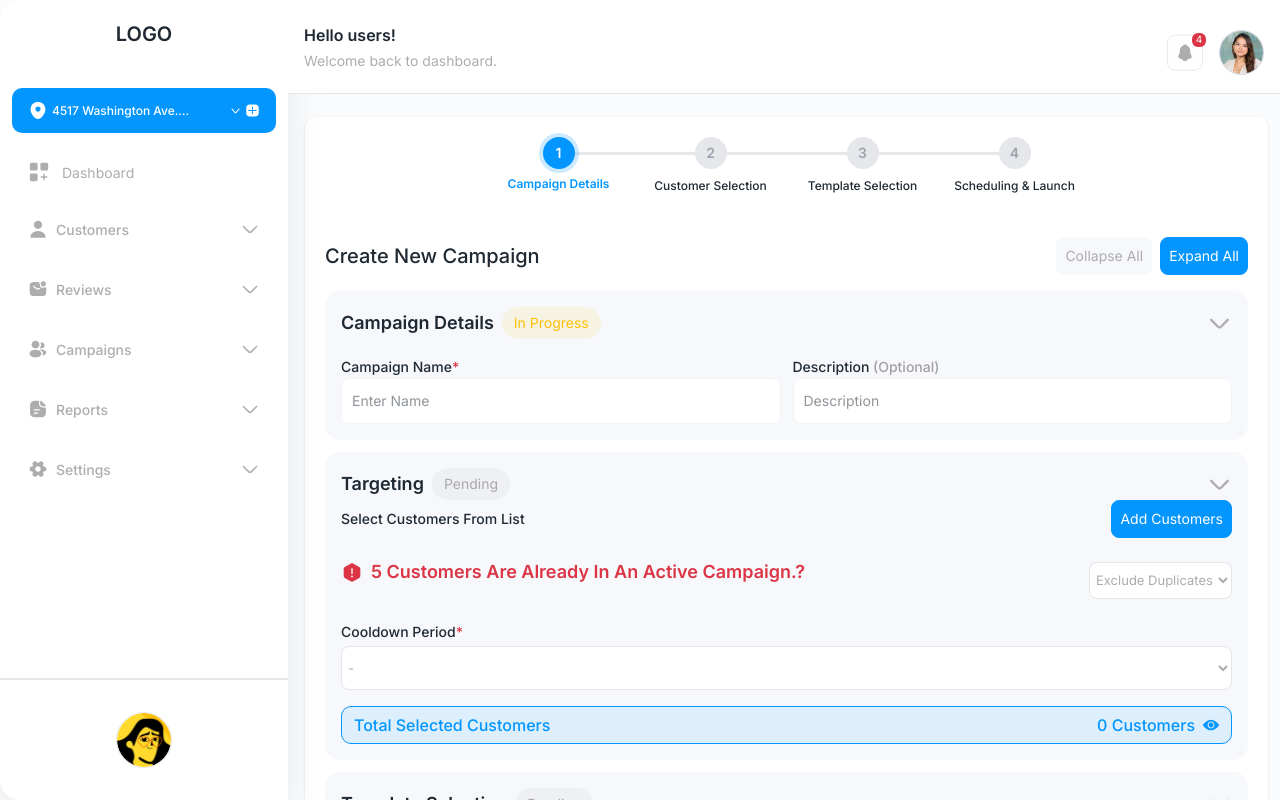
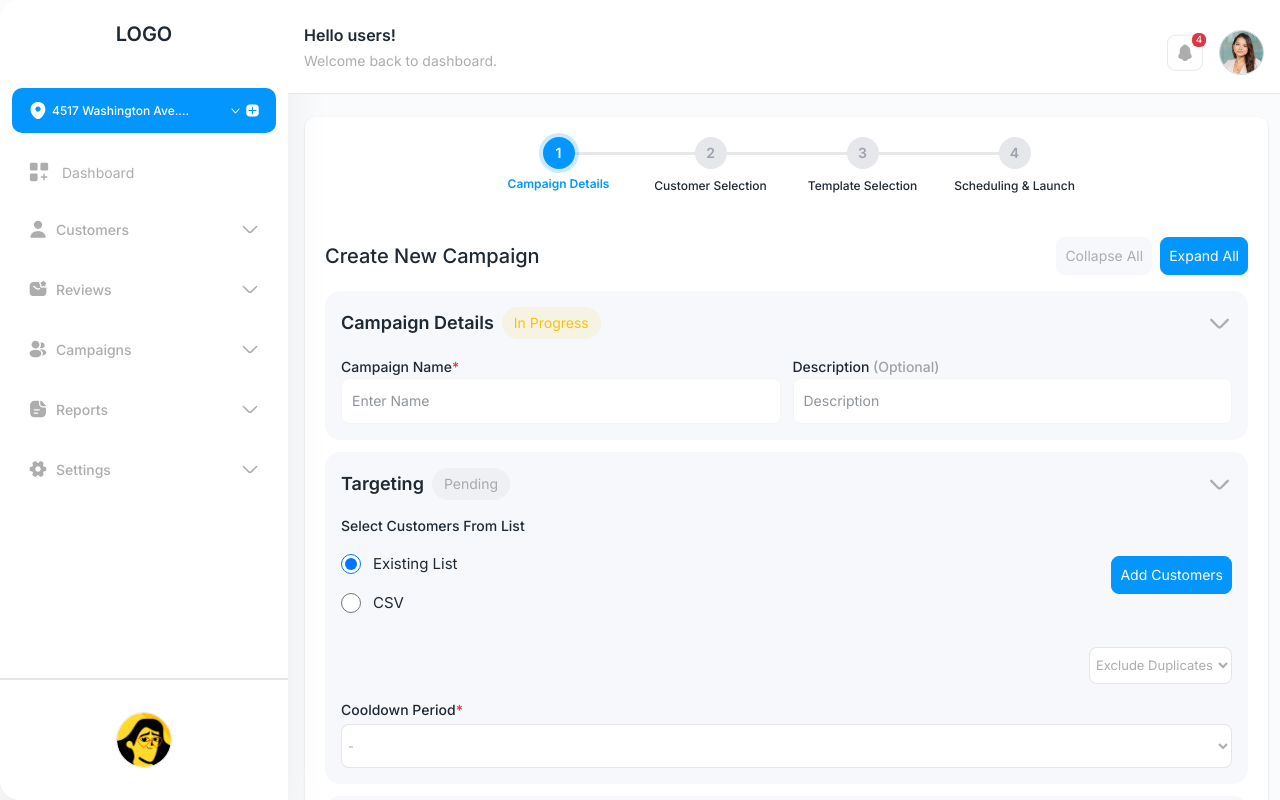
Before and after one commit to sumithub/rs-web-develop, a Next.js app: page /manage-campaigns/detail in a window 1280 px wide. Both pictures are taken after a click on the button "Expand All". Shown: the top 800 px of the page. Built offline with nearby package versions, Linux system fonts and the light colour scheme.

Commit message:
customer selection

```diff
--- a/src/app/manage-campaigns/detail/page.js
+++ b/src/app/manage-campaigns/detail/page.js
@@ -20,10 +20,11 @@ import AddTemplate from "../../../components/Models/templates/AddTemplate"
 import Preview from "../../../components/Models/manage-campaigns/Preview"
 import { useRouter } from "next/navigation"
 import SelectedCustomers from "../../../components/Models/manage-campaigns/SelectedCustomers"
+import RadioForm from "../../../components/form/RadioForm"
 
 export default function Detail({ }) {
     const id = ""
-    const { register, handleSubmit, clearErrors, formState: { errors }, watch } = useForm();
+    const { register, handleSubmit, setValue, clearErrors, formState: { errors }, watch } = useForm({ defaultValues: { customerSource: "existing" } });
     const [sending, setSending] = useState(false)
     const [openSchedule, setOpenSchedule] = useState(false)
     const [openCustomer, setOpenCustomer] = useState(false)
@@ -45,6 +46,10 @@ export default function Detail({ }) {
     const [reminderEnabled, setReminderEnabled] = useState(false)
 
     const watchedFields = watch()
+
+    // useEffect(() => {
+    //     setValue("customerSource", "existing")
+    // }, [])
 
     useEffect(() => {
         updateCardStatuses()
@@ -255,16 +260,38 @@ export default function Detail({ }) {
                 <CampaignCard expandAll={expandAll} setExpandAll={setExpandAll}
                     title="Targeting"
                     status={getCardStatus('targeting')}>
-                    <div className="flex items-center justify-between">
+                    <div className="my-4">
                         <div className="text-secondary text-sm font-medium capitalize">Select Customers from List</div>
-                        <SecondaryButton title="Add Customers" class_="text-sm! font-normal!"
-                            onClick={() => { setOpenCustomer(true) }} />
+                        <div className="flex items-center justify-between">
+                            <div>
+                                <RadioForm
+                                    checked={watch("customerSource") === "existing"}
+                                    name="customerSource"
+                                    label="Existing List"
+                                    value="existing"
+                                    formProps={{ ...register("customerSource", { required: true }) }}
+                                    errors={errors}
+                                />
+                                <RadioForm
+                                    checked={watch("customerSource") === "CSV"}
+                                    name="customerSource"
+                                    value="CSV"
+                                    label="CSV"
+                                    formProps={{ ...register("customerSource", { required: true }) }}
+                                    errors={errors}
+                                />
+                            </div>
+                            <SecondaryButton title="Add Customers" class_="text-sm! font-normal!"
+                                onClick={() => { setOpenCustomer(true) }} />
+                        </div>
                     </div>
                     <div>
                         <div className="flex items-center justify-between">
-                            <div className="flex items-center gap-2 my-5">
-                                <Image src="/images/warning.svg" alt="warning" height={22} width={22} />
-                                <div className="text-danger text-lg font-semibold capitalize">5 customers are already in an active campaign.?</div>
+                            <div>
+                                {customersSelected && <div className="flex items-center gap-2 my-5">
+                                    <Image src="/images/warning.svg" alt="warning" height={22} width={22} />
+                                    <div className="text-danger text-lg font-semibold capitalize">5 customers are already in an active campaign.?</div>
+                                </div>}
                             </div>
                             <SelectForm defaultOption="Exclude Duplicates" selectClass_="bg-white!"
                                 formProps={{ ...register("excludeDuplicates", { required: false }) }}
@@ -276,13 +303,13 @@ export default function Detail({ }) {
                             <option>7 Days</option>
                         </SelectForm>
 
-                        <div className="border border-primary bg-[#0396FF1a] rounded-[10px] py-1.5 px-3 capitalize w-full text-base text-primary font-medium flex items-center justify-between mt-4">
+                        {customersSelected && <div className="border border-primary bg-[#0396FF1a] rounded-[10px] py-1.5 px-3 capitalize w-full text-base text-primary font-medium flex items-center justify-between mt-4">
                             <div>Total Selected Customers</div>
                             <div className="flex items-center gap-2">
                                 <div>{customersSelected ? '250 Customers' : '0 Customers'}</div>
                                 <Image src="/images/eye1.svg" alt='eye' height={16} width={16} unoptimized={true} />
                             </div>
-                        </div>
+                        </div>}
                     </div>
                 </CampaignCard>
             </div>
```
